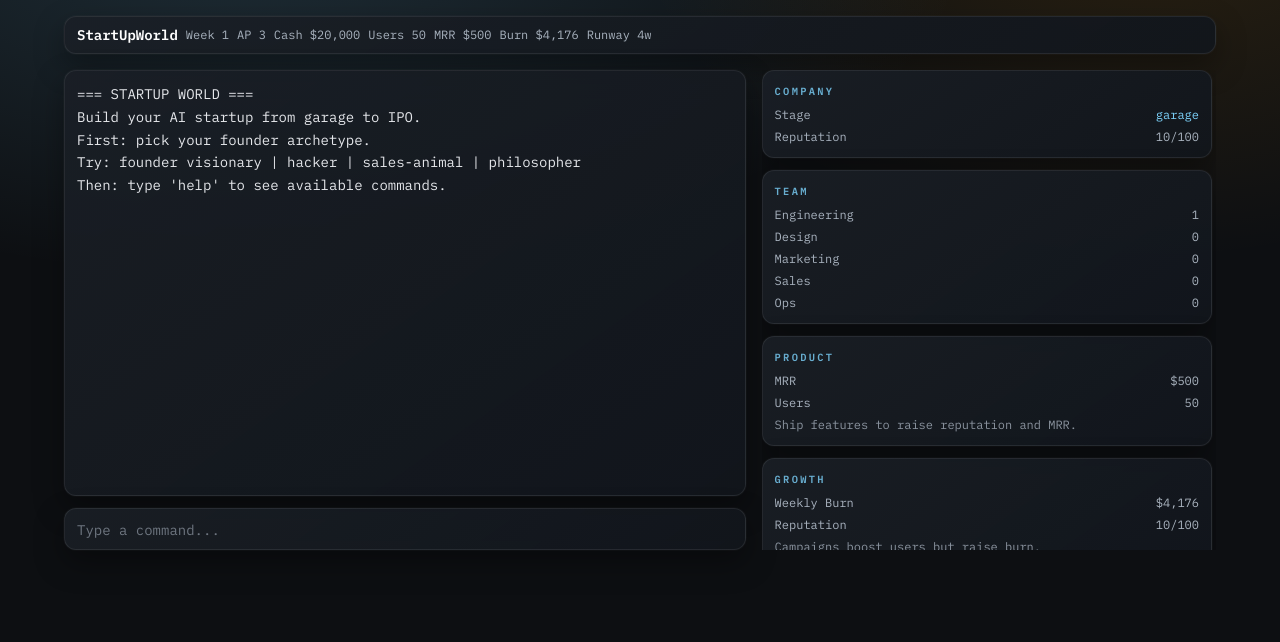
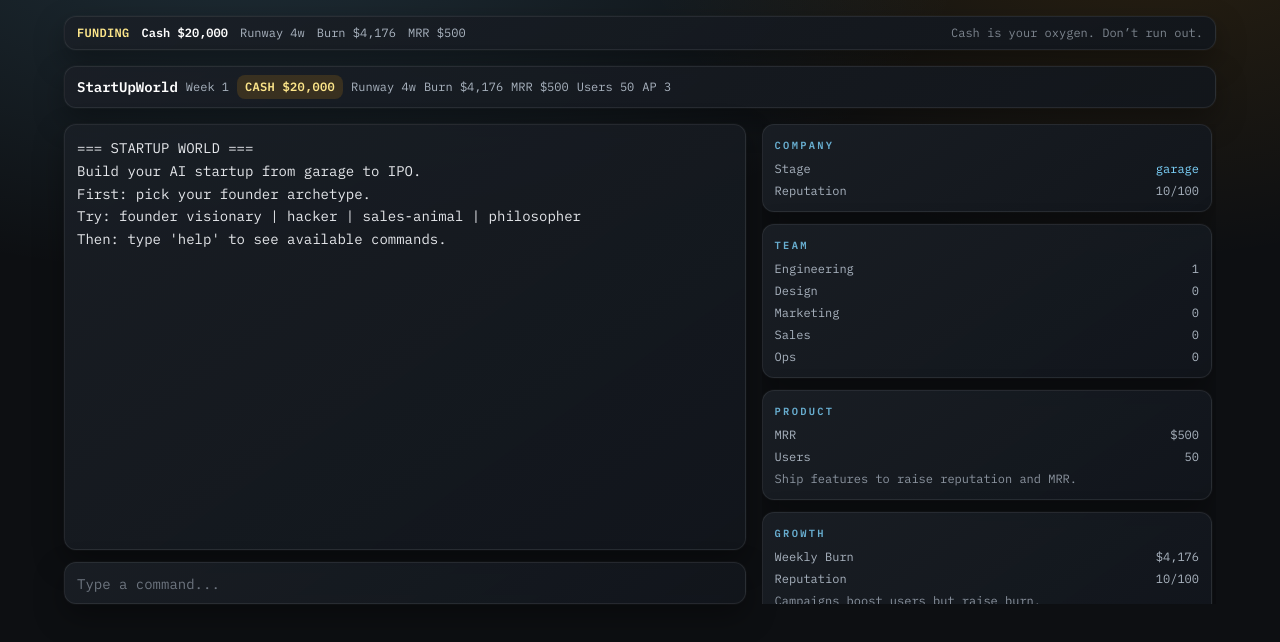
Before and after one commit to jmslerner/StartUpWorld, a React (Vite) app: page / in a window 1280 px wide. Shown: the top 642 px of the page. Built offline with nearby package versions, Linux system fonts and the light colour scheme.

Commit message:
feat: add FundingStrip component and enhance HUD display with funding details

```diff
--- a/src/App.tsx
+++ b/src/App.tsx
@@ -1,4 +1,4 @@
-import { HudBar } from "./ui/components/HudBar";
+import { FundingStrip, HudBar } from "./ui/components/HudBar";
 import { TerminalInput, TerminalLog } from "./ui/terminal";
 import { useGameStore } from "./state/useGameStore";
 import { CompanyPanel, FundingPanel, GrowthPanel, ProductPanel, TeamPanel } from "./ui/panels";
@@ -11,6 +11,7 @@ const App = () => {
   return (
     <div className="min-h-screen px-3 py-4 text-slate-100 md:px-6">
       <div className="mx-auto flex w-full max-w-6xl flex-col gap-4">
+        <FundingStrip state={state} />
         <HudBar state={state} />
 
         <div className="grid gap-4 lg:grid-cols-[minmax(0,1.2fr)_minmax(0,0.8fr)]">
--- a/src/engine/actions.ts
+++ b/src/engine/actions.ts
@@ -323,10 +323,10 @@ export const status = (state: GameState): ActionResult => {
   const pipeline = state.investors.pipeline.length;
 
   const line =
-    `Week ${state.week} | AP ${state.ap} | Cash $${state.cash.toLocaleString()} | Burn $${state.burn.toLocaleString()} | Runway ${runway}w` +
-    `\nUsers ${state.users.toLocaleString()} | ARPU $${state.arpu} | MRR $${state.mrr.toLocaleString()}` +
+    `Week ${state.week} | Cash $${state.cash.toLocaleString()} | Burn $${state.burn.toLocaleString()} | Runway ${runway}w` +
+    `\nMRR $${state.mrr.toLocaleString()} | Users ${state.users.toLocaleString()} | ARPU $${state.arpu}` +
     `\nStage ${state.stage} | Phase ${state.companyPhase} | Founder ${founder} | Thesis ${state.thesis}` +
-    `\nRep ${state.reputation}/100 | VC ${state.vcReputation}/100 | Stress ${state.stress}/100 | Vol ${state.volatility}/100` +
+    `\nAP ${state.ap} | Rep ${state.reputation}/100 | VC ${state.vcReputation}/100 | Stress ${state.stress}/100 | Vol ${state.volatility}/100` +
     `\nTrust ${state.cofounder.trust}/100 | Ego ${state.cofounder.ego}/100 | Cohesion ${state.culture.cohesion}/100 | Morale ${state.culture.morale}/100` +
     `\nInvestor leads: ${pipeline}`;
 
--- a/src/ui/components/HudBar.tsx
+++ b/src/ui/components/HudBar.tsx
@@ -6,18 +6,36 @@ interface HudBarProps {
 
 const formatMoney = (value: number) => `$${value.toLocaleString()}`;
 
+export const FundingStrip = ({ state }: HudBarProps) => {
+  const runway = state.burn > 0 ? Math.max(0, Math.floor(state.cash / state.burn)) : 0;
+  return (
+    <div className="panel-surface flex flex-wrap items-center justify-between gap-3 rounded-xl px-3 py-2 text-xs text-mist">
+      <div className="flex flex-wrap items-center gap-3">
+        <span className="text-amber-200 font-semibold uppercase tracking-wide">Funding</span>
+        <span className="text-white font-semibold">Cash {formatMoney(state.cash)}</span>
+        <span>Runway {runway}w</span>
+        <span>Burn {formatMoney(state.burn)}</span>
+        <span>MRR {formatMoney(state.mrr)}</span>
+      </div>
+      <span className="text-mist/70">Cash is your oxygen. Don’t run out.</span>
+    </div>
+  );
+};
+
 export const HudBar = ({ state }: HudBarProps) => {
   const runway = state.burn > 0 ? Math.max(0, Math.floor(state.cash / state.burn)) : 0;
   return (
     <div className="panel-surface flex flex-wrap items-center gap-2 rounded-xl px-3 py-2 text-xs text-mist">
       <span className="text-white font-semibold text-sm">StartUpWorld</span>
       <span>Week {state.week}</span>
+      <span className="rounded-lg bg-amber-500/15 px-2 py-1 text-xs font-semibold uppercase tracking-wide text-amber-200">
+        Cash {formatMoney(state.cash)}
+      </span>
+      <span>Runway {runway}w</span>
+      <span>Burn {formatMoney(state.burn)}</span>
+      <span>MRR {formatMoney(state.mrr)}</span>
+      <span>Users {state.users.toLocaleString()}</span>
       <span>AP {state.ap}</span>
-      <span>Cash {formatMoney(state.cash)}</span>
-      <span>Users {state.users.toLocaleString()}</span>
-      <span>MRR {formatMoney(state.mrr)}</span>
-      <span>Burn {formatMoney(state.burn)}</span>
-      <span>Runway {runway}w</span>
     </div>
   );
 };
```
